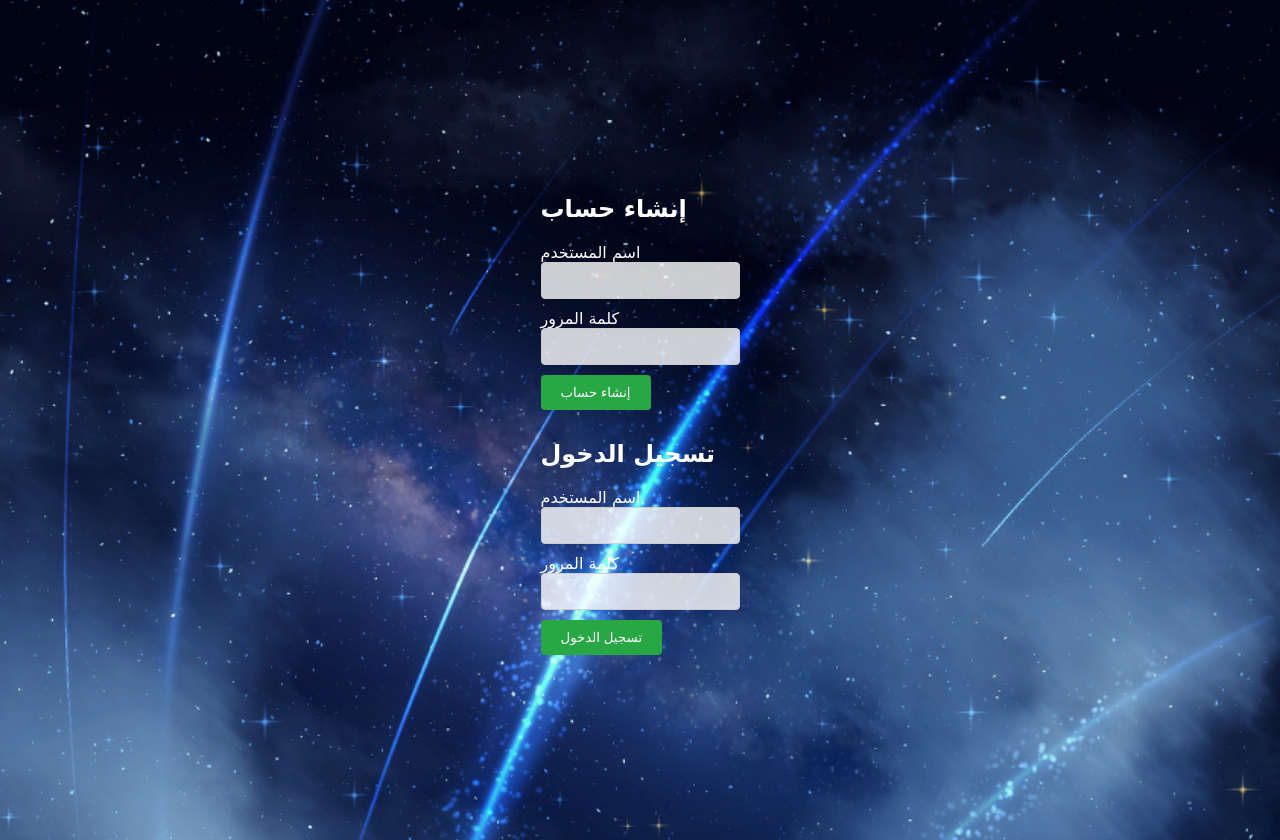
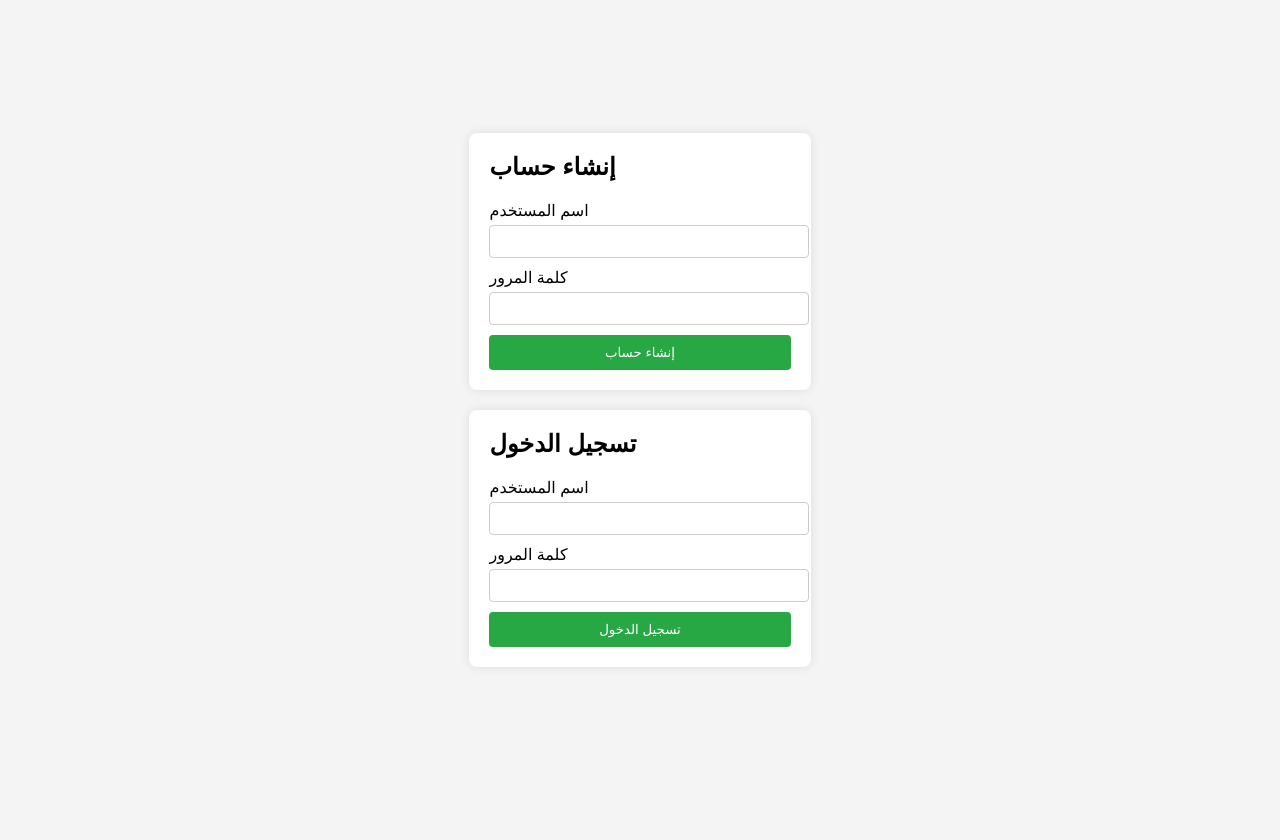
Before and after one commit to YIN4U/YIN, a PHP site: page / in a window 1280 px wide. After the commit the page ends 647 px from the top, so only its background shows below. Run offline with PHP 8.4, Linux system fonts and the light colour scheme.

Commit message:
Update styles.css

```diff
--- a/styles.css
+++ b/styles.css
@@ -1,131 +1,54 @@
+/* styles.css */
 body {
-    font-family: 'Comic Sans MS', cursive, sans-serif;
-    margin: 0;
-    padding: 20px;
+    font-family: Arial, sans-serif;
+    background-color: #f4f4f4;
     display: flex;
     justify-content: center;
     align-items: center;
     height: 100vh;
-    background-image: url('anime_background.jpg');
-    background-size: cover;
-    color: #fff;
-    overflow: hidden;
+    margin: 0;
 }
 
-.hidden {
-    display: none;
+.container {
+    display: flex;
+    flex-direction: column;
+    gap: 20px;
 }
 
-#login-container, #app-container {
-    background-color: rgba(0, 0, 0, 0.8);
+.form-container {
+    background-color: #fff;
     padding: 20px;
     border-radius: 8px;
-    box-shadow: 0 0 10px rgba(0, 0, 0, 0.5);
-    width: 100%;
-    max-width: 600px;
-    box-sizing: border-box;
-    overflow: hidden;
+    box-shadow: 0 0 10px rgba(0, 0, 0, 0.1);
 }
 
-input, textarea {
+h2 {
+    margin-top: 0;
+}
+
+label {
     display: block;
+    margin-bottom: 5px;
+}
+
+input {
     width: 100%;
+    padding: 8px;
     margin-bottom: 10px;
-    padding: 10px;
     border: 1px solid #ccc;
     border-radius: 4px;
-    background-color: rgba(255, 255, 255, 0.8);
-    color: #000;
-    box-sizing: border-box;
 }
 
 button {
-    padding: 10px 20px;
+    width: 100%;
+    padding: 10px;
+    background-color: #28a745;
+    color: #fff;
     border: none;
     border-radius: 4px;
-    background-color: #28a745;
-    color: white;
     cursor: pointer;
-    margin-bottom: 10px;
 }
 
 button:hover {
     background-color: #218838;
 }
-
-.logout-btn {
-    background-color: #dc3545;
-    float: right;
-}
-
-.message-list {
-    max-height: 300px;
-    overflow-y: auto;
-    padding: 10px;
-    background-color: rgba(255, 255, 255, 0.9);
-    border-radius: 4px;
-    margin-bottom: 20px;
-    box-sizing: border-box;
-}
-
-.message-item {
-    margin-bottom: 10px;
-    padding: 10px;
-    background-color: rgba(0, 0, 0, 0.1);
-    border-radius: 4px;
-    display: flex;
-    flex-direction: column;
-    box-sizing: border-box;
-}
-
-.sender-info {
-    font-weight: bold;
-    margin-bottom: 5px;
-    display: flex;
-    align-items: center;
-}
-
-.user-icon {
-    width: 20px;
-    height: 20px;
-    margin-right: 10px;
-    border-radius: 50%;
-}
-
-.attachment {
-    max-width: 100%;
-    max-height: 200px;
-    margin-bottom: 10px;
-    border-radius: 4px;
-}
-
-.message-content {
-    white-space: pre-wrap;
-}
-
-.actions {
-    display: flex;
-    justify-content: flex-end;
-    gap: 10px;
-}
-
-.edit-btn, .delete-btn {
-    background-color: #007bff;
-    color: white;
-    border: none;
-    padding: 5px 10px;
-    border-radius: 4px;
-    cursor: pointer;
-}
-
-.edit-btn:hover, .delete-btn:hover {
-    background-color: #0056b3;
-}
-
-.delete-btn {
-    background-color: #dc3545;
-}
-
-.delete-btn:hover {
-    background-color: #c82333;
-}
```
